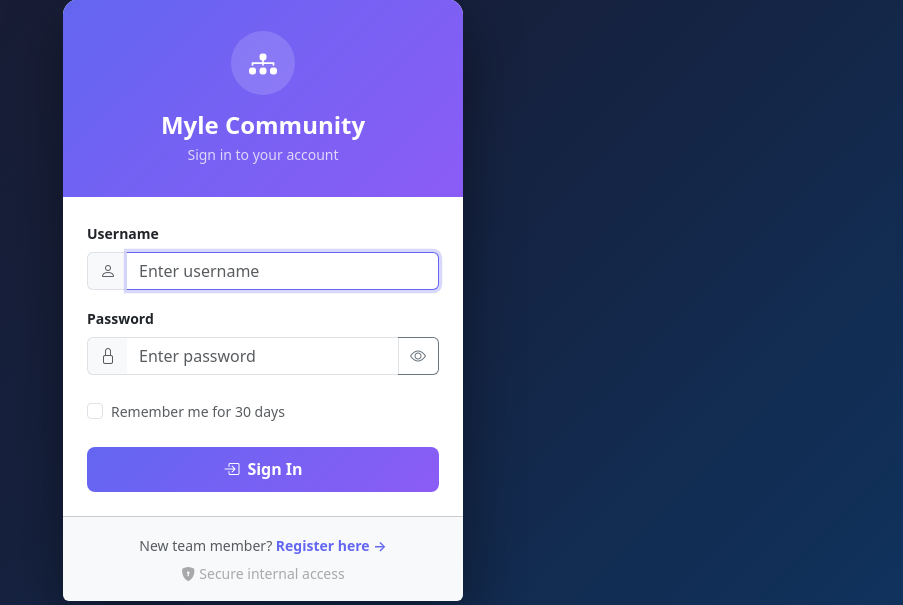
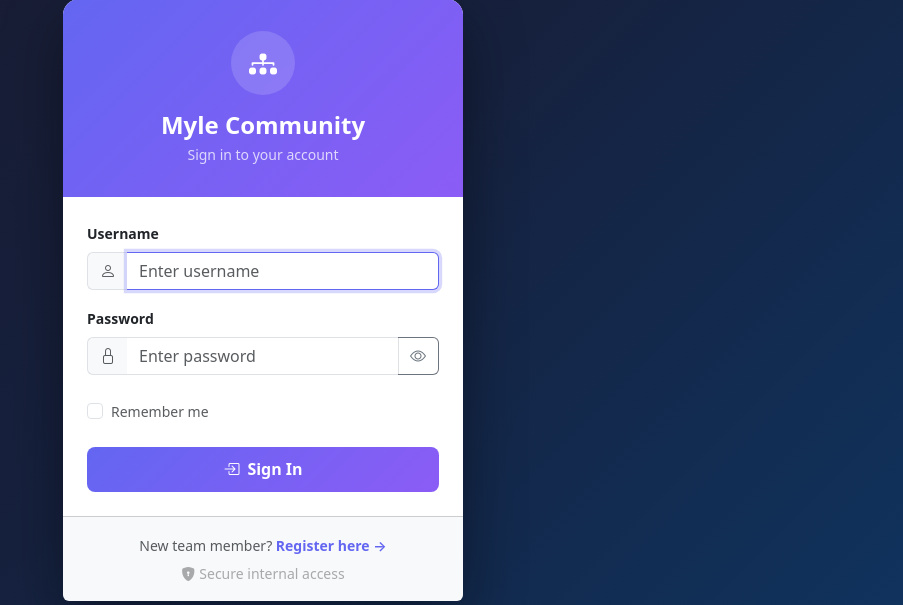
Before and after one commit to mylepvt/Myle-Dashboard, a Flask app: page /login in a window 1280 px wide. Shown: the part 100-705 px from the top of the page, without its empty margins (377-1280 px from the left). Run offline with Flask 3, Linux system fonts and the light colour scheme.

Commit message:
Change Remember Me session to permanent (10 years)
Updated session lifetime from 30 days to 3650 days (~10 years) so
team members stay logged in effectively forever. Updated checkbox
label from "Remember me for 30 days" to "Remember me".

Co-Authored-By: Claude Sonnet 4.6 <noreply@anthropic.com>

```diff
--- a/app.py
+++ b/app.py
@@ -25,7 +25,7 @@ except ImportError:
 
 app = Flask(__name__)
 app.secret_key = os.environ.get('SECRET_KEY', 'myle_community_secret_2024_local')
-app.permanent_session_lifetime = datetime.timedelta(days=30)
+app.permanent_session_lifetime = datetime.timedelta(days=3650)  # ~10 years = effectively forever
 
 STATUSES = ['New', 'Contacted', 'Day 1', 'Day 2', 'Interview', 'Converted', 'Lost']
 SOURCES  = ['WhatsApp', 'Facebook', 'Instagram', 'LinkedIn',
--- a/templates/login.html
+++ b/templates/login.html
@@ -111,7 +111,7 @@
         <div class="form-check mb-0">
           <input class="form-check-input" type="checkbox" name="remember_me" id="rememberMe" value="1">
           <label class="form-check-label small text-muted" for="rememberMe">
-            Remember me for 30 days
+            Remember me
           </label>
         </div>
       </div>
```
